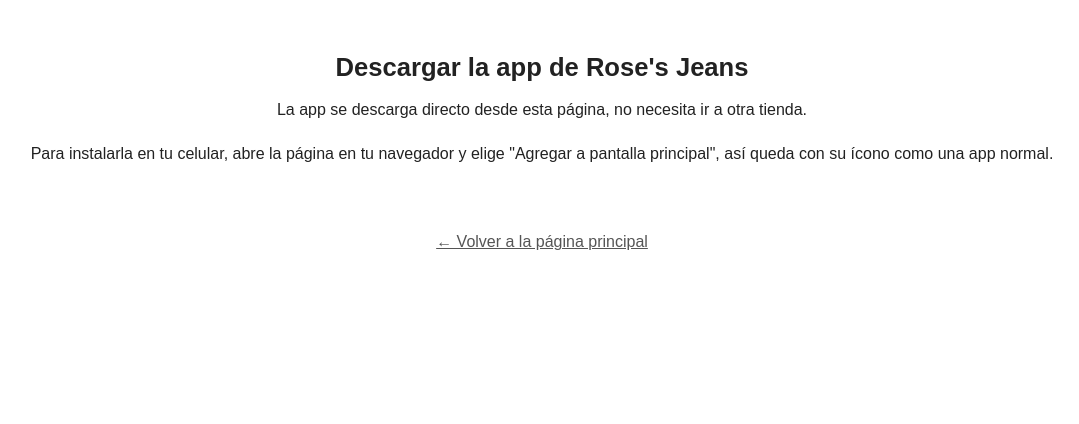
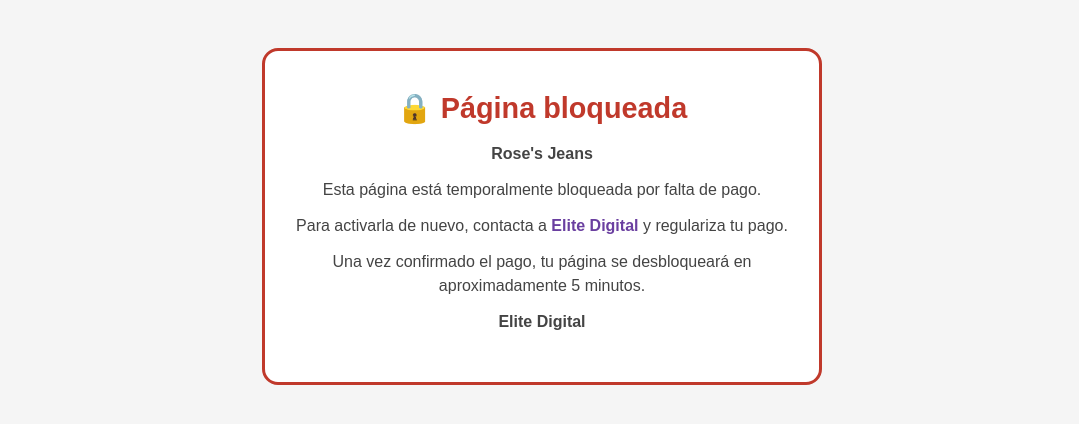
Before and after one commit to rosesjeansmx/roses-jeans, a plain HTML site: page app.html in a window 1280 px wide. Shown: the whole page, without its empty margins (98-1177 px from the left). Drawn offline with Linux system fonts and the light colour scheme.

Commit message:
Bloquear app.html por falta de pago

```diff
--- a/app.html
+++ b/app.html
@@ -3,21 +3,25 @@
 <head>
 <meta charset="UTF-8">
 <meta name="viewport" content="width=device-width, initial-scale=1.0">
-<title>Descargar la app — Rose's Jeans</title>
+<meta name="google-site-verification" content="rj8mGJuD0o5U-ZnmpfecY2rwKqVx7KD7R-FMbY1gcOg" />
+<title>Rose's Jeans — Página bloqueada</title>
 <style>
   * { box-sizing: border-box; margin: 0; padding: 0; }
-  body { font-family: Arial, Helvetica, sans-serif; color: #222; line-height: 1.5; text-align: center; padding: 48px 20px; }
-  h1 { font-size: 1.6rem; margin-bottom: 12px; }
-  p { margin-bottom: 20px; }
-  .btn { display: inline-block; padding: 12px 24px; background: #1a2a4a; color: #fff; text-decoration: none; border-radius: 8px; font-weight: bold; }
-  .volver { display: inline-block; margin-top: 20px; color: #555; }
+  body { font-family: Arial, Helvetica, sans-serif; color: #222; line-height: 1.5; background: #f5f5f5; text-align: center; padding: 48px 20px; }
+  .card { max-width: 560px; margin: 0 auto; background: #fff; border: 3px solid #c0392b; border-radius: 16px; padding: 36px 24px; }
+  h1 { font-size: 1.8rem; color: #c0392b; margin-bottom: 12px; }
+  p { margin: 12px 0; color: #444; }
+  .brand { color: #6a3fa0; font-weight: bold; }
 </style>
 </head>
 <body>
-  <h1>Descargar la app de Rose's Jeans</h1>
-  <p>La app se descarga directo desde esta página, no necesita ir a otra tienda.</p>
-  <p>Para instalarla en tu celular, abre la página en tu navegador y elige "Agregar a pantalla principal", así queda con su ícono como una app normal.</p>
-  <br>
-  <a class="volver" href="index.html">← Volver a la página principal</a>
+<div class="card">
+  <h1>🔒 Página bloqueada</h1>
+  <p><strong>Rose's Jeans</strong></p>
+  <p>Esta página está temporalmente bloqueada por falta de pago.</p>
+  <p>Para activarla de nuevo, contacta a <span class="brand">Elite Digital</span> y regulariza tu pago.</p>
+  <p>Una vez confirmado el pago, tu página se desbloqueará en aproximadamente 5 minutos.</p>
+  <p><strong>Elite Digital</strong></p>
+</div>
 </body>
 </html>
```
